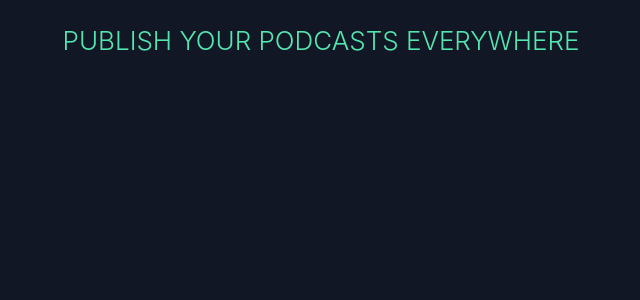
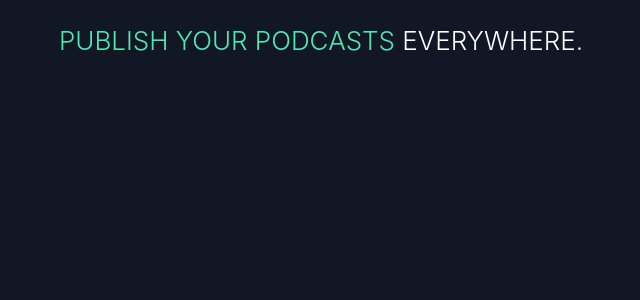
Before and after one commit to dialectrical/pod-request-access-landing-page, a React (Create React App) app: page / in a window 1280 px wide. Shown: the top 300 px of the page, without its empty margins (319-959 px from the left). Built offline with nearby package versions, Linux system fonts and the light colour scheme; a web font is replaced by a local one.

Commit message:
feat: styled StyledSubHeader

```diff
--- a/src/App.js
+++ b/src/App.js
@@ -1,9 +1,12 @@
 import { StyledHeader } from "./components/styles/StyledHeader";
+import { StyledSubHeader } from "./components/styles/StyledSubHeader";
 
 function App() {
   return (
     <div className="App">
-      <StyledHeader>Publish your podcasts everywhere</StyledHeader>
+      <StyledHeader>
+        Publish your podcasts <StyledSubHeader>everywhere.</StyledSubHeader>
+      </StyledHeader>
     </div>
   );
 }
--- a/src/components/styles/StyledSubHeader.js
+++ b/src/components/styles/StyledSubHeader.js
@@ -0,0 +1,5 @@
+import styled from "styled-components";
+
+export const StyledSubHeader = styled.span`
+  color: var(--secondary-color);
+`;
```
